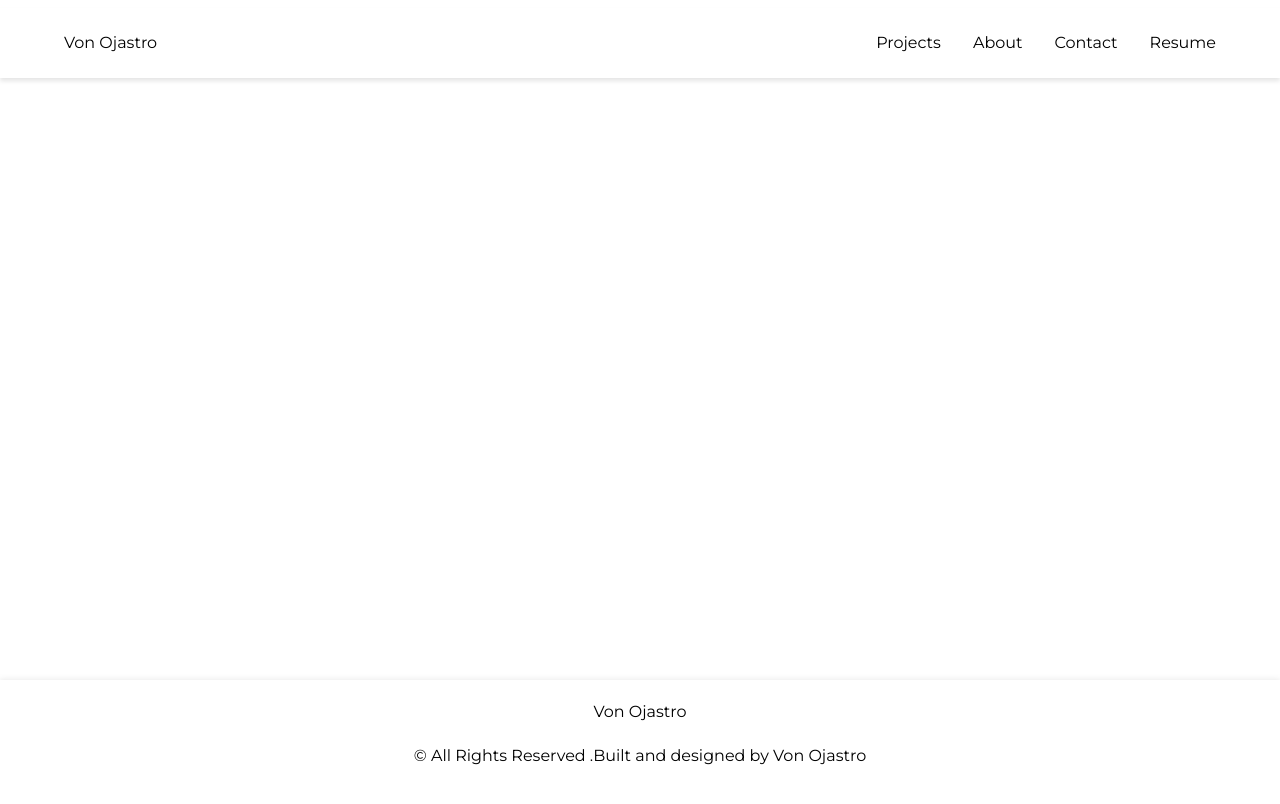
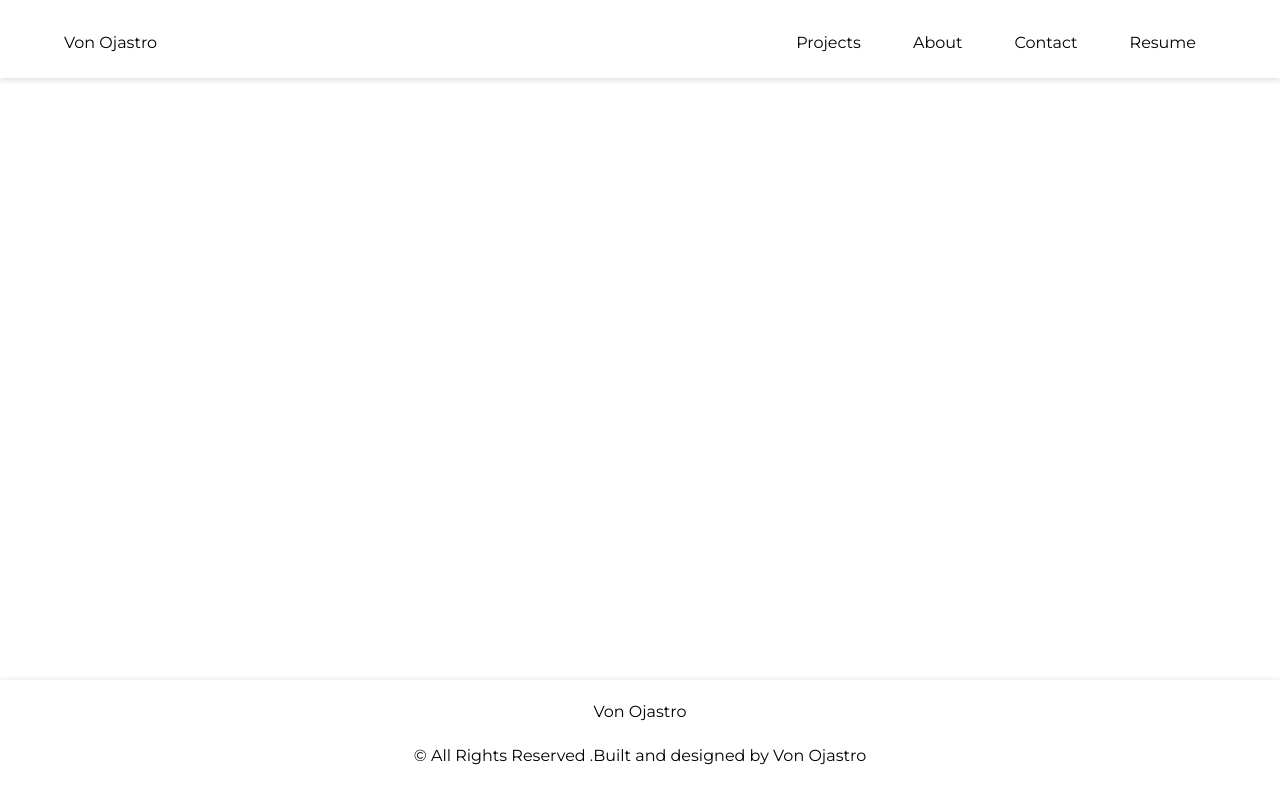
Before and after one commit to vonojastro/portfolio-web, a Next.js app: page / in a window 1280 px wide. Shown: the top 804 px of the page. Built offline with nearby package versions, Linux system fonts and the light colour scheme.

Commit message:
Header update

```diff
--- a/components/Header.tsx
+++ b/components/Header.tsx
@@ -20,11 +20,19 @@ const Header = () => {
                     </Link>
 
                     {/* NavLink large */}
-                    <ul className='space-x-8 hidden md:flex'>
-                        <li>Projects</li>
-                        <li>About</li>
-                        <li>Contact</li>
-                        <li>Resume</li>
+                    <ul className='space-x-3 hidden md:flex'>
+                        <li
+                        className='navLink'
+                        >Projects</li>
+                        <li
+                        className='navLink'
+                        >About</li>
+                        <li
+                        className='navLink'
+                        >Contact</li>
+                        <li
+                        className='navLink'
+                        >Resume</li>
                     </ul>
 
                     <AiOutlineMenu
--- a/styles/globals.css
+++ b/styles/globals.css
@@ -15,6 +15,7 @@
         scrollbar-width: normal;
         scrollbar-color: #777 #555;
         scroll-behavior: smooth !important;
+
       }
 
       html::-webkit-scrollbar {
@@ -38,6 +39,38 @@
 
 @layer components {
     .sidebarLink {
-        @apply bg-white duration-300 ease-in-out cursor-pointer w-full text-center py-10 hover:bg-gray-100;
+        @apply bg-white duration-300 ease-in-out cursor-pointer w-full text-center py-8 hover:bg-gray-100;
       }
+
+    .navLink {
+        position: relative;
+        text-decoration: none;
+        cursor: pointer;
+        padding: 10px 20px;
+        border-radius: 1px;
+    }
+    .navLink:after {
+        content: "";
+        position: absolute;
+        background-color: white;
+        height: 5px;
+        border-radius: 1px;
+        width: 0;
+        left: 0;
+        bottom: -13px;
+        box-shadow: 2px 2px 5px rgba(0,0,0,0.2);
+        transition: 0.3s all ease-in-out;
+
+    }
+
+    .navLink:hover {
+        color: gray;
+        background-color: white;
+        box-shadow: 2px 2px 5px rgba(0,0,0,0.2);
+        transition: 0.2s all ease-in-out;
+    }
+
+    .navLink:hover:after {
+width: 100%;
+    }
 }
```
